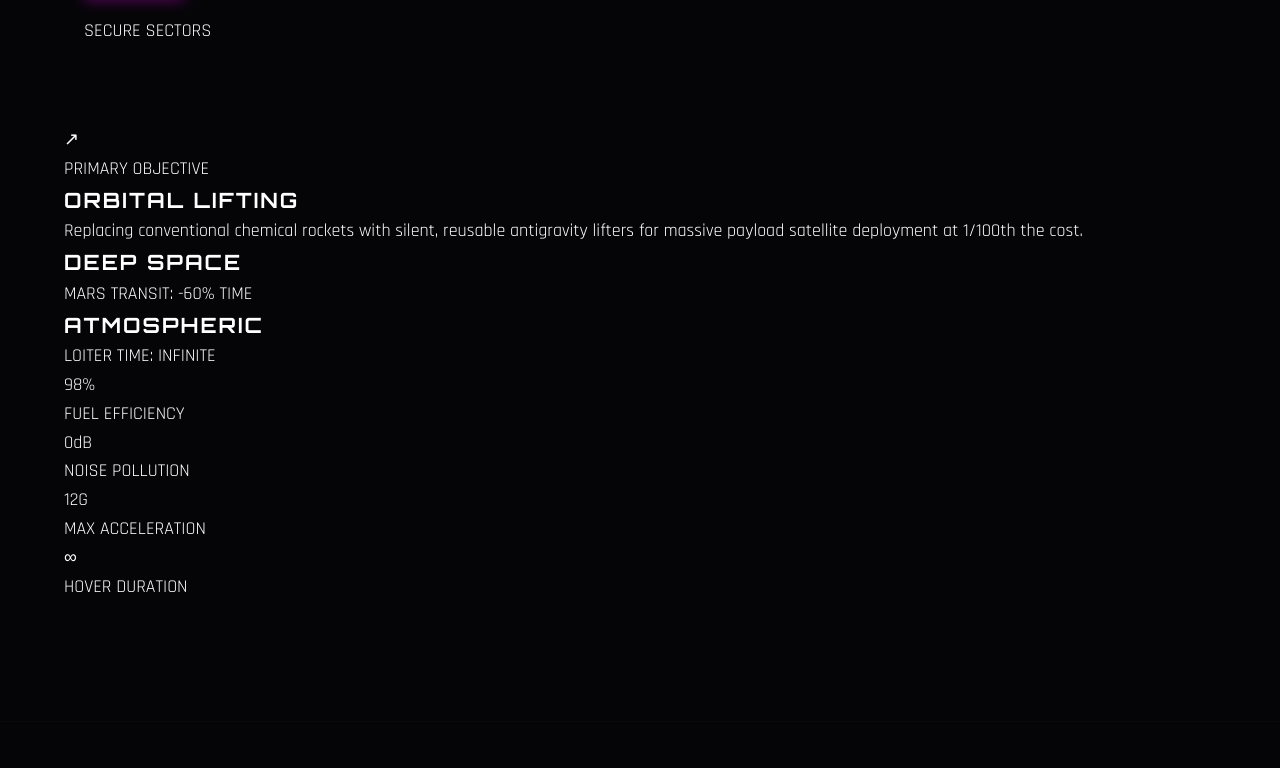
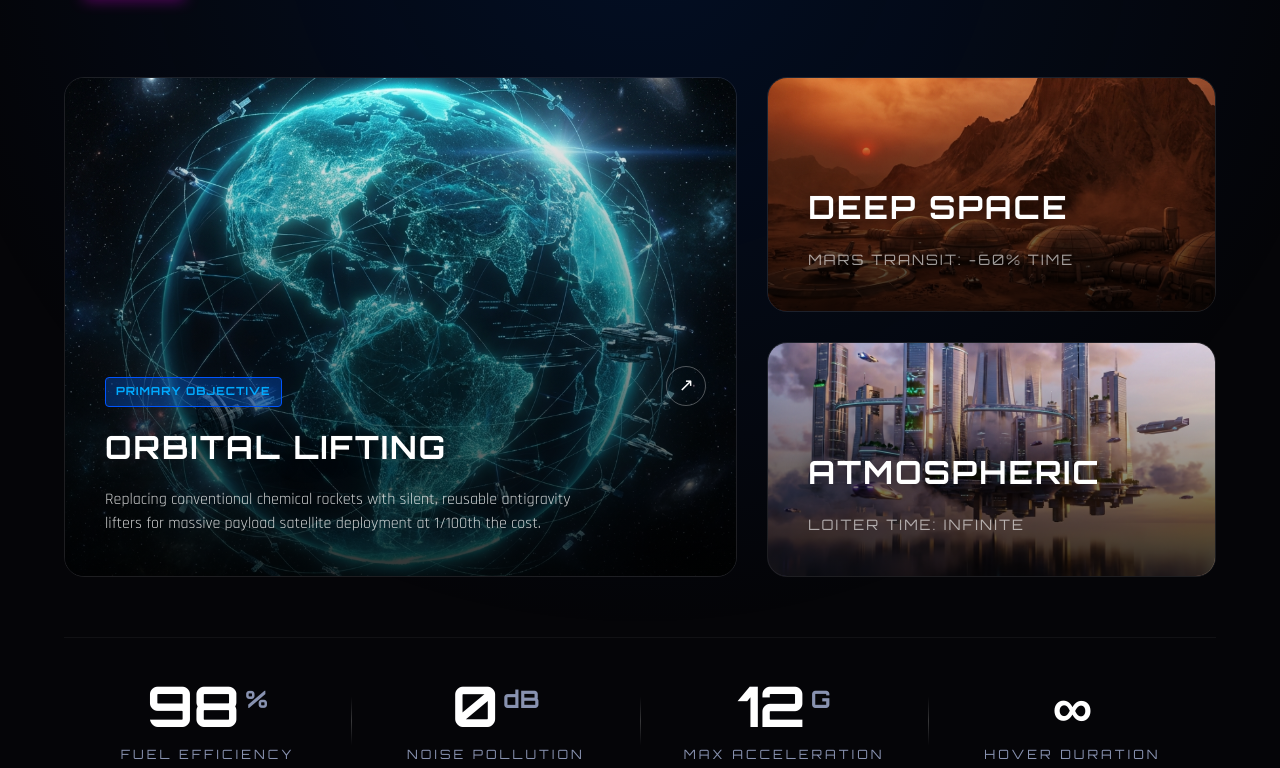
Before and after one commit to sawanjoshi04/maktek-de-side-, a plain HTML site: page index.html in a window 1280 px wide. Shown: the part 6551-7319 px from the top of the page. Drawn offline with Linux system fonts and the light colour scheme.

Commit message:
Update style.css

```diff
--- a/style.css
+++ b/style.css
@@ -79,6 +79,7 @@ a {
 .text-gradient {
     background: linear-gradient(90deg, var(--primary-cyan), var(--secondary-magenta));
     -webkit-background-clip: text;
+    background-clip: text;
     -webkit-text-fill-color: transparent;
     filter: drop-shadow(0 0 5px rgba(0, 243, 255, 0.3));
 }
@@ -1122,6 +1123,200 @@ a {
 
 
 /* ===========================
+   MISSION PROFILES
+   =========================== */
+.mission-profiles {
+    background: radial-gradient(circle at 50% 10%, rgba(0, 30, 80, 0.4), transparent 60%);
+    overflow: hidden;
+}
+
+.mission-header-actions {
+    position: absolute;
+    right: 0;
+    bottom: 0;
+    display: flex;
+    gap: 20px;
+}
+
+.secure-link {
+    font-family: var(--font-heading);
+    font-size: 0.8rem;
+    color: var(--primary-cyan);
+    letter-spacing: 2px;
+    text-transform: uppercase;
+    opacity: 0.7;
+    transition: var(--transition);
+}
+
+.secure-link:hover {
+    opacity: 1;
+    text-shadow: 0 0 10px var(--primary-cyan);
+}
+
+.mission-grid {
+    display: grid;
+    grid-template-columns: 1.5fr 1fr;
+    gap: 30px;
+    margin-bottom: 60px;
+    height: 500px;
+}
+
+.mission-card {
+    position: relative;
+    border-radius: 20px;
+    overflow: hidden;
+    border: 1px solid rgba(255, 255, 255, 0.1);
+    transition: var(--transition);
+    cursor: pointer;
+}
+
+.mission-card:hover {
+    border-color: var(--primary-cyan);
+    box-shadow: 0 0 30px rgba(0, 0, 0, 0.5);
+    transform: scale(1.01);
+}
+
+.mission-bg {
+    position: absolute;
+    top: 0;
+    left: 0;
+    width: 100%;
+    height: 100%;
+    background-size: cover;
+    background-position: center;
+    transition: transform 0.6s cubic-bezier(0.165, 0.84, 0.44, 1);
+}
+
+.mission-card:hover .mission-bg {
+    transform: scale(1.1);
+}
+
+.mission-overlay {
+    position: absolute;
+    top: 0;
+    left: 0;
+    width: 100%;
+    height: 100%;
+    background: linear-gradient(180deg, rgba(0, 0, 0, 0) 0%, rgba(0, 0, 0, 0.8) 100%);
+    z-index: 1;
+}
+
+.mission-content {
+    position: absolute;
+    bottom: 0;
+    left: 0;
+    width: 100%;
+    padding: 40px;
+    z-index: 2;
+}
+
+.mission-icon {
+    width: 40px;
+    height: 40px;
+    border-radius: 50%;
+    border: 1px solid rgba(255, 255, 255, 0.3);
+    display: flex;
+    align-items: center;
+    justify-content: center;
+    margin-bottom: 20px;
+    color: var(--text-white);
+    position: absolute;
+    top: 30px;
+    right: 30px;
+}
+
+.mission-tag {
+    display: inline-block;
+    padding: 5px 10px;
+    background: rgba(0, 100, 255, 0.3);
+    border: 1px solid #0055ff;
+    color: #00aaff;
+    font-family: var(--font-heading);
+    font-size: 0.7rem;
+    font-weight: 700;
+    letter-spacing: 1px;
+    margin-bottom: 15px;
+    border-radius: 4px;
+}
+
+.mission-content h3 {
+    font-size: 2rem;
+    color: #fff;
+    margin-bottom: 15px;
+    text-shadow: 0 0 20px rgba(0, 0, 0, 0.8);
+}
+
+.mission-content p {
+    color: rgba(255, 255, 255, 0.8);
+    font-size: 1rem;
+    max-width: 500px;
+    line-height: 1.5;
+}
+
+.mission-stack {
+    display: flex;
+    flex-direction: column;
+    gap: 30px;
+}
+
+.mission-card.small {
+    flex: 1;
+}
+
+.mission-meta {
+    font-family: var(--font-heading);
+    color: rgba(255, 255, 255, 0.6);
+    font-size: 0.9rem;
+    letter-spacing: 2px;
+    margin-top: 5px;
+}
+
+/* Stats Footer */
+.mission-stats {
+    display: flex;
+    justify-content: space-between;
+    align-items: center;
+    padding: 40px 0;
+    border-top: 1px solid rgba(255, 255, 255, 0.05);
+}
+
+.stat-item {
+    text-align: center;
+    flex: 1;
+}
+
+.stat-value {
+    font-family: var(--font-heading);
+    font-size: 3.5rem;
+    font-weight: 700;
+    color: #fff;
+    line-height: 1;
+    margin-bottom: 10px;
+}
+
+.stat-value .unit {
+    font-size: 1.5rem;
+    color: var(--text-gray);
+    vertical-align: super;
+    margin-left: 5px;
+}
+
+.stat-label {
+    font-family: var(--font-heading);
+    font-size: 0.8rem;
+    color: var(--text-gray);
+    letter-spacing: 3px;
+    text-transform: uppercase;
+}
+
+.vertical-divider {
+    width: 1px;
+    height: 50px;
+    background: linear-gradient(180deg, transparent, rgba(255, 255, 255, 0.2), transparent);
+}
+
+
+/* ===========================
    MOBILE
    =========================== */
 @media (max-width: 968px) {
@@ -1131,8 +1326,22 @@ a {
 
     .tech-grid,
     .app-grid,
-    .projects-grid {
+    .projects-grid,
+    .mission-grid {
         grid-template-columns: 1fr;
+    }
+
+    .mission-grid {
+        height: auto;
+    }
+
+    .mission-stats {
+        flex-wrap: wrap;
+        gap: 30px;
+    }
+
+    .stat-item {
+        min-width: 40%;
     }
 
     .contact-wrapper {
```
